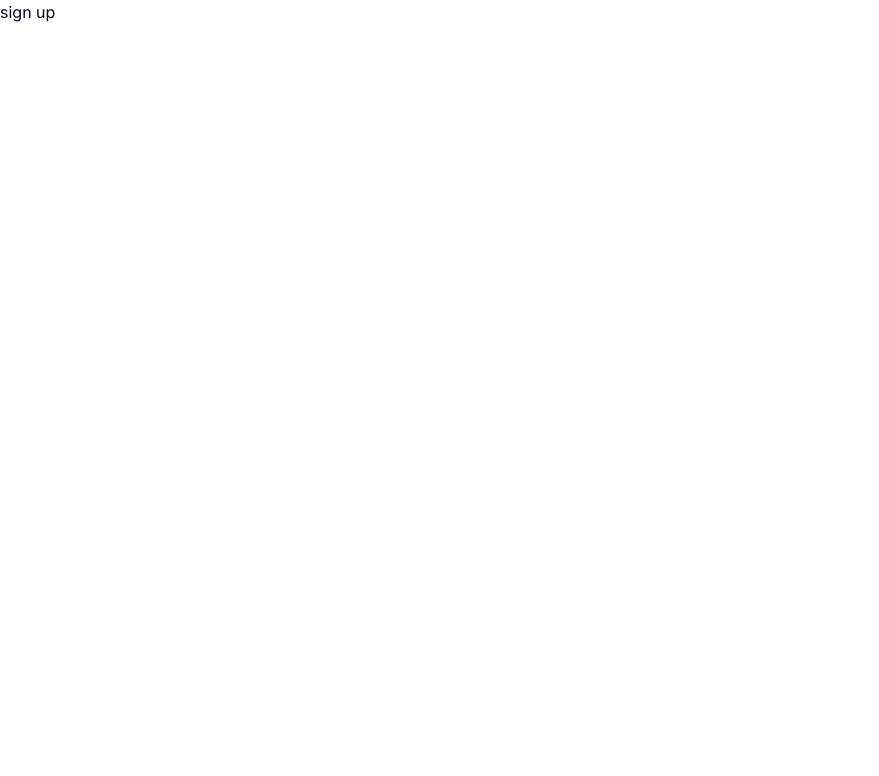
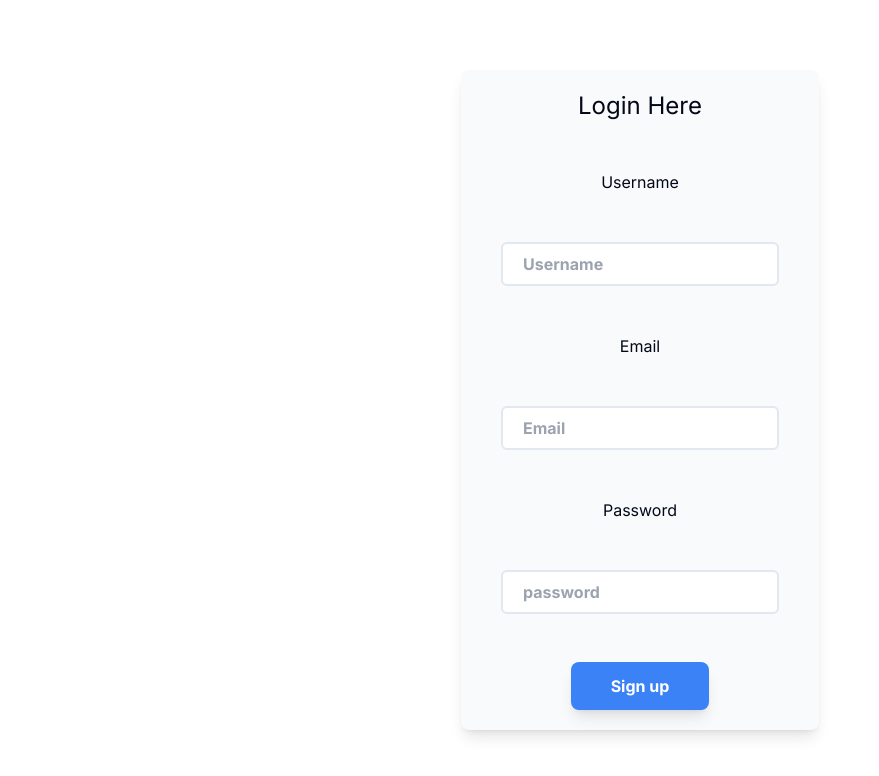
Before and after one commit to Rashmi7205/collabrative-code-editor, a Next.js app: page /signup in a window 1280 px wide. Shown: the top 776 px of the page, without its empty margins (0-879 px from the left). Built offline with nearby package versions, Linux system fonts and the light colour scheme.

Commit message:
auth routes addes

```diff
--- a/app/(Auth)/signin/page.tsx
+++ b/app/(Auth)/signin/page.tsx
@@ -1,9 +1,37 @@
-import React from 'react'
+"use client";
+import React from "react";
+import '@/app/globals.css';
+import appwrite from "@/utils/appwrite";
+import { useState } from "react";
+import Link from "next/link";
 
 const page = () => {
+
+  const [userData, setUserData] = useState({
+    email:"",
+    password:"",
+  });
+
+  const handleSubmit = ()=>{
+    if(userData.email === "" || userData.password === "") return;
+
+  }
+
   return (
-    <div>sign in</div>
-  )
-}
+    <div className="h-screen w-full flex items-center justify-center">
+      <form className="flex flex-col items-center justify-around gap-12 bg-slate-50 rounded-lg shadow-lg px-10 py-5 ">
+        <h1 className="text-2xl ">Login Here </h1>
+        <label htmlFor="email">Email</label>
+        <input className="input-box" type="email" name="email" placeholder="Email" />
+        <label htmlFor="password">Password</label>
+        <input className="input-box" type="password"  name="password" placeholder="password" />
+        <Link href="signup">
+          Sign up here
+        </Link>
+      </form>
 
-export default page
+    </div>
+  );
+};
+
+export default page;
--- a/app/(Auth)/signup/page.tsx
+++ b/app/(Auth)/signup/page.tsx
@@ -1,9 +1,62 @@
-import React from 'react'
+"use client";
+import React, { ReactNode } from "react";
+import toast from "react-hot-toast";
+import '@/app/globals.css';
+import appwrite from "@/utils/appwrite";
+import { useState } from "react";
 
 const page = () => {
+
+  const [userData, setUserData] = useState({
+    name:"",
+    email:"",
+    password:"",
+  });
+
+  const handleSubmit = async (e:React.FormEvent<HTMLFormElement>)=>{
+    e.preventDefault();
+    console.log("Submit");
+    if(userData.email === "" || userData.password === "")
+    {
+      toast.error("Please fill out all fields.");
+    }
+
+  }
+
+  const handleInputChange = (e:ReactNode)=>{
+      setUserData({
+        ...userData,
+        [e.target.name]: e.target.value
+      })
+  }
+
   return (
-    <div>sign up</div>
-  )
-}
+    <div className="h-screen w-full flex items-center justify-center">
+      <form
+      onSubmit={handleSubmit}
+      className="flex flex-col items-center justify-around gap-12 bg-slate-50 rounded-lg shadow-lg px-10 py-5 ">
+        <h1 className="text-2xl ">Login Here </h1>
+        <label htmlFor="name">Username</label>
+        <input
+        onChange={handleInputChange}
+        className="input-box" type="text" name="name" placeholder="Username" />
+        <label htmlFor="email">Email</label>
+        <input
+          onChange={handleInputChange}
+        className="input-box" type="email" name="email" placeholder="Email" />
+        <label htmlFor="password">Password</label>
+        <input
+        onChange={handleInputChange}
+        className="input-box" type="password"  name="password" placeholder="password" />
+        <button
+        type="submit"
+        className="px-10 py-3 bg-blue-500 text-white font-bold  border-none rounded-lg  shadow-lg">
+          Sign up
+        </button>
+      </form>
 
-export default page
+    </div>
+  );
+};
+
+export default page;
--- a/app/Components/Navbar.tsx
+++ b/app/Components/Navbar.tsx
@@ -10,9 +10,9 @@ const Navbar = () => {
           <span className="self-center text-2xl font-semibold whitespace-nowrap dark:text-white">Flowbite</span>
         </a>
         <div className="flex md:order-2 space-x-3 md:space-x-0 rtl:space-x-reverse">
-          <button type="button" className="text-white bg-blue-700 hover:bg-blue-800 focus:ring-4 focus:outline-none focus:ring-blue-300 font-medium rounded-lg text-sm px-4 py-2 text-center dark:bg-blue-600 dark:hover:bg-blue-700 dark:focus:ring-blue-800">
+          <Link href="/signin" className="text-white bg-blue-700 hover:bg-blue-800 focus:ring-4 focus:outline-none focus:ring-blue-300 font-medium rounded-lg text-sm px-4 py-2 text-center dark:bg-blue-600 dark:hover:bg-blue-700 dark:focus:ring-blue-800">
             Get started
-          </button>
+          </Link>
           <button data-collapse-toggle="navbar-cta" type="button" className="inline-flex items-center p-2 w-10 h-10 justify-center text-sm text-gray-500 rounded-lg md:hidden hover:bg-gray-100 focus:outline-none focus:ring-2 focus:ring-gray-200 dark:text-gray-400 dark:hover:bg-gray-700 dark:focus:ring-gray-600" aria-controls="navbar-cta" aria-expanded="false">
             <span className="sr-only">Open main menu</span>
             <svg className="w-5 h-5" aria-hidden="true" xmlns="http://www.w3.org/2000/svg" fill="none" viewBox="0 0 17 14">
@@ -23,7 +23,7 @@ const Navbar = () => {
         <div className="items-center justify-between hidden w-full md:flex md:w-auto md:order-1" id="navbar-cta">
           <ul className="flex flex-col font-medium p-4 md:p-0 mt-4 border border-gray-100 rounded-lg bg-gray-50 md:space-x-8 rtl:space-x-reverse md:flex-row md:mt-0 md:border-0 md:bg-white dark:bg-gray-800 md:dark:bg-gray-900 dark:border-gray-700">
             <li>
-              <Link href="#" className="block py-2 px-3 md:p-0 text-white bg-blue-700 rounded md:bg-transparent md:text-blue-700 md:dark:text-blue-500" aria-current="page">Home</a>
+              <Link href="#" className="block py-2 px-3 md:p-0 text-white bg-blue-700 rounded md:bg-transparent md:text-blue-700 md:dark:text-blue-500" aria-current="page">Home</Link>
             </li>
             <li>
               <Link href="#" className="link">
--- /dev/null
+++ b/app/api/auth/signup/route.ts
@@ -0,0 +1,14 @@
+import client from "@/app/appwrite";
+import {Databases, ID} from 'appwrite';
+import { NextRequest, NextResponse } from "next/server";
+
+export async function POST(req:NextRequest, res:NextResponse) {
+    try {
+            const payload = req.body;
+            return  Response.json({
+                payload
+            })
+    } catch (error :any) {
+            return new Response("Internal Error", { status: 500 });
+    }
+}
--- a/app/globals.css
+++ b/app/globals.css
@@ -3,6 +3,9 @@
 @tailwind utilities;
 
 
+.input-box{
+  @apply  font-bold  border-2 rounded-md px-5 py-2
+}
 .link{
   @apply block py-2 px-3 md:p-0 text-gray-900 rounded hover:bg-gray-100 md:hover:bg-transparent md:hover:text-blue-700 md:dark:hover:text-blue-500 dark:text-white dark:hover:bg-gray-700 dark:hover:text-white md:dark:hover:bg-transparent dark:border-gray-700
 }
--- a/app/page.tsx
+++ b/app/page.tsx
@@ -3,6 +3,7 @@ import { CodeEditor, Navbar } from "./Components";
 import { Room } from "./Room";
 import Link from "next/link";
 import HomeLayout from "./layouts/HomeLayout";
+import { Toaster } from "react-hot-toast";
 
 export default function Home() {
   return (
@@ -10,6 +11,9 @@ export default function Home() {
     className="w-full flex flex-col text-white"
     >
      <HomeLayout/>
+     <Toaster
+     position="bottom-right"
+     />
     </main>
   );
 }
--- a/package.json
+++ b/package.json
@@ -26,6 +26,7 @@
     "next": "14.1.0",
     "react": "^18",
     "react-dom": "^18",
+    "react-hot-toast": "^2.4.1",
     "react-resizable-panels": "^2.0.9",
     "tailwind-merge": "^2.2.1",
     "tailwindcss-animate": "^1.0.7"
--- a/utils/appwrite.tsx
+++ b/utils/appwrite.tsx
@@ -70,3 +70,5 @@ export class AppwriteService {
 
 
 }
+
+export default new AppwriteService();
```
Also changed, not shown: app/api/auth/route.ts (added), 1 other file (tests, documents, lock files or other folders).
